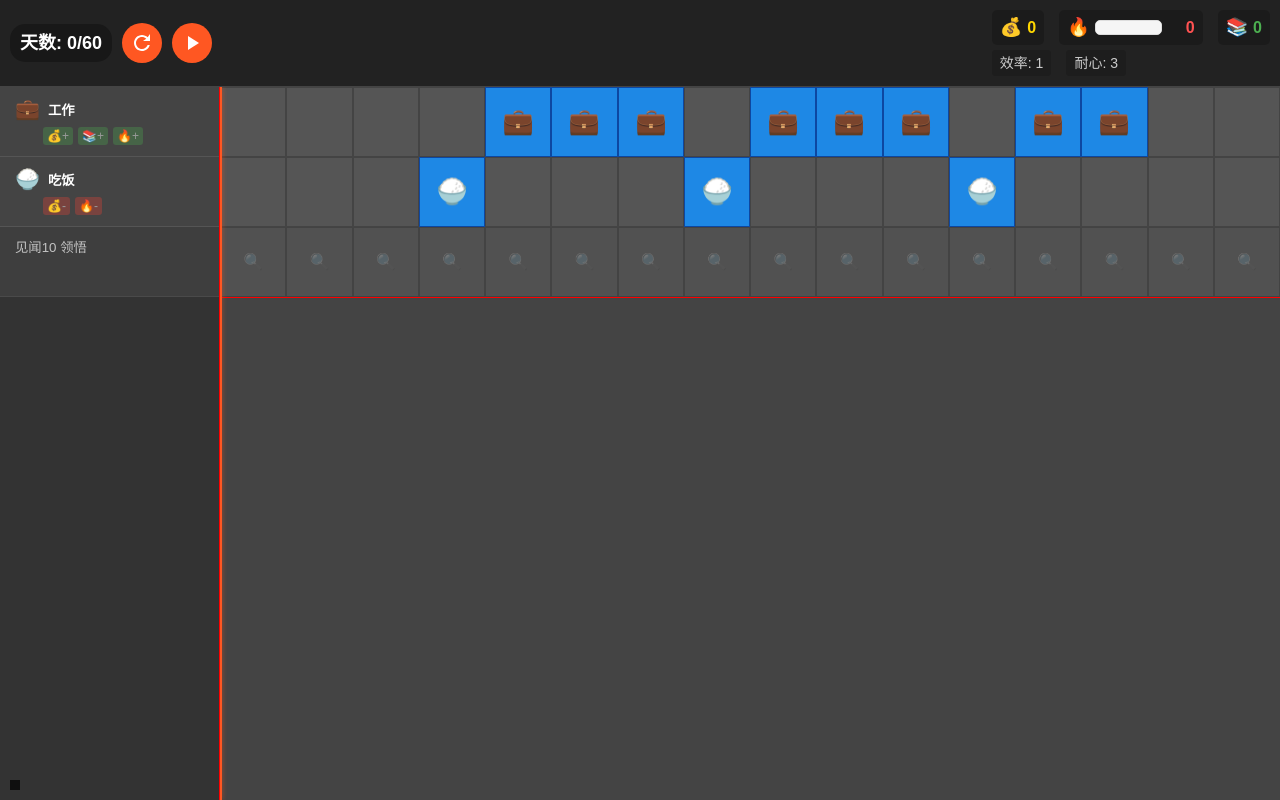
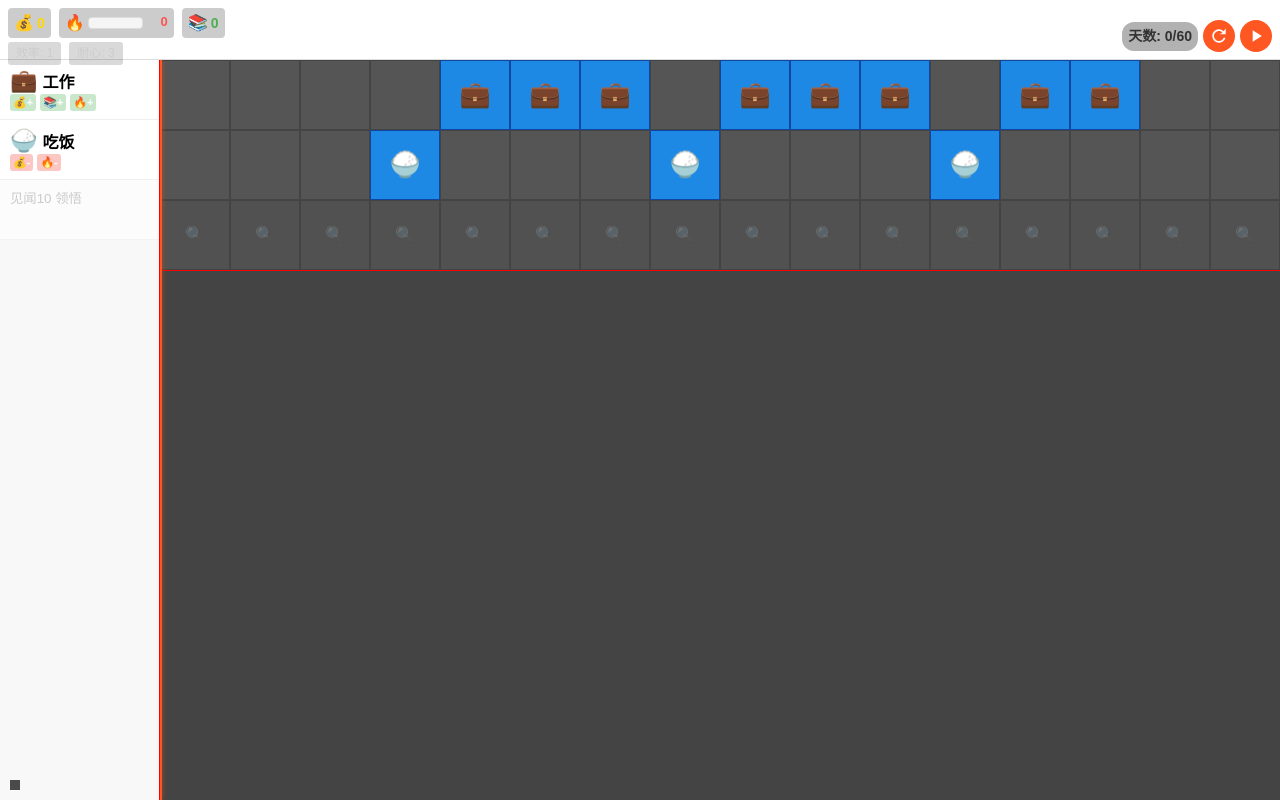
Before and after one commit to Drodd/lifeRythm, a plain HTML site: page index.html in a window 1280 px wide. Drawn offline with Linux system fonts and the light colour scheme.

Commit message:
Add files via upload

```diff
--- a/styles.css
+++ b/styles.css
@@ -25,40 +25,46 @@ body {
 
 /* 顶部样式 */
 .header {
-    background-color: #222;
-    color: white;
-    padding: 10px;
-    border-bottom: 1px solid #444;
+    display: flex;
+    flex-direction: column;
+    padding: 8px;
+    background-color: #fff;
+    border-bottom: 1px solid #ddd;
     z-index: 100;
     flex-shrink: 0;
+    height: 60px;
+    box-sizing: border-box;
 }
 
 .header-top-row {
     display: flex;
-    justify-content: space-between;
+    justify-content: space-between; /* 分散对齐 */
     align-items: center;
+    margin-bottom: 5px;
 }
 
 .left-controls {
+    order: 2; /* 调整顺序，放到右边 */
     display: flex;
     align-items: center;
-    gap: 10px;
+    gap: 5px;
 }
 
 .counter {
-    font-size: 18px;
+    font-size: 14px; /* 减小字体 */
     font-weight: bold;
     background: rgba(0, 0, 0, 0.3);
-    padding: 5px 10px;
-    border-radius: 15px;
+    padding: 3px 6px; /* 缩小内边距 */
+    border-radius: 12px;
+    white-space: nowrap; /* 防止文字换行 */
 }
 
 .control-button {
     background-color: #ff5722;
     border: none;
     border-radius: 50%;
-    width: 40px;
-    height: 40px;
+    width: 32px; /* 缩小按钮 */
+    height: 32px; /* 缩小按钮 */
     display: flex;
     justify-content: center;
     align-items: center;
@@ -68,6 +74,8 @@ body {
 
 .control-button svg {
     fill: white;
+    width: 20px; /* 缩小图标 */
+    height: 20px; /* 缩小图标 */
 }
 
 .control-button:hover {
@@ -76,39 +84,40 @@ body {
 }
 
 #statsContainer {
-    flex: 1;
+    order: 1; /* 调整顺序，放到左边 */
     display: flex;
-    justify-content: flex-end;
+    gap: 10px;
 }
 
 /* 状态显示样式 */
 .stats-rows {
     display: flex;
     flex-direction: column;
-    gap: 5px;
-    margin-left: auto;
+    gap: 4px; /* 减小间距 */
+    margin-left: 0; /* 取消右对齐 */
 }
 
 .primary-stats {
     display: flex;
-    gap: 15px;
+    gap: 8px; /* 减小间距 */
 }
 
 .secondary-stats {
     display: flex;
-    gap: 15px;
-    font-size: 14px;
+    gap: 8px; /* 减小间距 */
+    font-size: 12px; /* 减小字体 */
     color: #ccc;
 }
 
 .primary-stat {
     display: flex;
     align-items: center;
-    gap: 5px;
+    gap: 3px; /* 减小间距 */
     font-weight: bold;
     background: rgba(0, 0, 0, 0.2);
-    padding: 3px 8px;
-    border-radius: 5px;
+    padding: 2px 6px; /* 缩小内边距 */
+    border-radius: 4px;
+    font-size: 14px; /* 减小字体 */
 }
 
 .money-stat {
@@ -130,21 +139,21 @@ body {
 }
 
 .stat-icon {
-    font-size: 18px;
+    font-size: 16px; /* 减小图标 */
 }
 
 /* 进度条样式 */
 .progress-container {
     display: flex;
     align-items: center;
-    width: 100px;
-    gap: 5px;
+    width: 80px; /* 减小宽度 */
+    gap: 3px;
 }
 
 .progress-container progress {
     flex-grow: 1;
-    height: 15px;
-    border-radius: 5px;
+    height: 12px; /* 减小高度 */
+    border-radius: 4px;
     background-color: #f5f5f5;
     border: 1px solid #ddd;
 }
@@ -168,11 +177,12 @@ body {
 }
 
 .progress-text {
-    margin-left: 8px;
+    margin-left: 4px;
     font-weight: bold;
     color: #ff5252;
-    min-width: 20px;
+    min-width: 18px;
     text-align: right;
+    font-size: 13px; /* 减小字体 */
 }
 
 /* 主内容区域 */
@@ -186,33 +196,33 @@ body {
 
 /* 轨道列表样式 */
 .track-list {
-    width: 220px;
-    min-width: 150px;
+    width: 160px; /* 压缩宽度 */
+    min-width: 120px;
     height: 100%;
+    overflow-y: auto;
+    background-color: #f8f8f8;
+    box-sizing: border-box;
     display: flex;
     flex-direction: column;
-    background-color: #333;
-    overflow-y: auto;
-    border-right: 1px solid #444;
-    flex-shrink: 0;
-    padding: 0; /* 确保没有内边距 */
+    gap: 0;
+    border-right: 1px solid #ddd;
+    padding-bottom: 2px;
 }
 
 .track-button {
+    padding: 8px 10px; /* 减小内边距 */
+    background-color: #fff;
+    border: none;
+    border-bottom: 1px solid #f0f0f0;
+    text-align: left;
+    cursor: pointer;
+    min-height: 60px;
+    height: 60px;
     display: flex;
     flex-direction: column;
-    padding: 10px 15px;
-    height: 70px;
-    min-height: 70px; /* 确保与网格单元格高度一致 */
-    background-color: #444;
-    border: none;
-    border-bottom: 1px solid #555;
-    color: white;
-    cursor: pointer;
-    text-align: left;
-    transition: background-color 0.2s;
-    position: relative;
-    box-sizing: border-box; /* 确保高度计算包括边框 */
+    justify-content: space-between;
+    transition: background-color 0.3s;
+    box-sizing: border-box;
 }
 
 .track-button:hover {
@@ -228,34 +238,44 @@ body {
 .action-header {
     display: flex;
     align-items: center;
-    margin-bottom: 6px;
+    width: 100%;
 }
 
 .action-emoji {
-    font-size: 20px;
-    margin-right: 8px;
+    font-size: 22px; /* 放大表情符号 */
+    margin-right: 5px;
+    min-width: 24px;
+    text-align: center;
 }
 
 .action-name {
+    font-size: 16px; /* 放大行为名称 */
+    font-weight: bold;
     flex: 1;
-    font-weight: bold;
+    white-space: nowrap;
+    overflow: hidden;
+    text-overflow: ellipsis;
 }
 
-/* 行动按钮中的效果说明 */
 .action-effect {
     display: flex;
-    gap: 5px;
-    font-size: 0.8rem;
-    color: #999;
-    font-weight: normal;
-    margin-left: 28px;
-    white-space: nowrap;
+    align-items: center;
+    gap: 4px; /* 减小图标间距 */
+    font-size: 12px;
+    color: #666;
+    margin-left: 0; /* 去掉左边缩进 */
 }
 
 .effect-icon {
-    font-size: 12px;
-    padding: 2px 4px;
+    display: inline-flex;
+    align-items: center;
+    justify-content: center;
+    min-width: 20px;
+    padding: 2px 3px;
     border-radius: 3px;
+    font-size: 11px; /* 稍微减小图标字体 */
+    font-weight: bold;
+    color: white;
 }
 
 .positive-effect {
@@ -401,6 +421,89 @@ body {
         gap: 0; /* 确保横屏模式下无间距 */
         padding: 0;
         margin: 0;
+    }
+}
+
+/* 媒体查询 - 竖屏布局 */
+@media (max-width: 480px), (orientation: portrait) {
+    /* 顶栏竖屏样式 */
+    .header {
+        padding: 5px;
+    }
+
+    .header-top-row {
+        margin-bottom: 2px;
+    }
+
+    .left-controls {
+        gap: 3px;
+    }
+
+    #statsContainer {
+        gap: 5px;
+    }
+
+    .control-button {
+        width: 28px;
+        height: 28px;
+    }
+
+    .control-button svg {
+        width: 16px;
+        height: 16px;
+    }
+
+    .primary-stat {
+        padding: 2px 4px;
+        font-size: 12px;
+    }
+
+    .stat-icon {
+        font-size: 14px;
+    }
+
+    .secondary-stats {
+        font-size: 10px;
+    }
+
+    /* 更加压缩左侧列表 */
+    .track-list {
+        width: 140px;
+    }
+
+    .track-button {
+        padding: 6px 8px;
+        min-height: 58px;
+        height: 58px;
+    }
+
+    .action-emoji {
+        font-size: 20px;
+        margin-right: 4px;
+    }
+
+    .action-name {
+        font-size: 14px;
+    }
+
+    .action-effect {
+        gap: 3px;
+    }
+
+    .effect-icon {
+        padding: 1px 2px;
+        min-width: 18px;
+        font-size: 10px;
+    }
+
+    /* 优化网格单元格在竖屏上的显示 */
+    .grid-cell, .placeholder-cell {
+        height: 58px;
+        min-height: 58px;
+    }
+
+    .action-emoji-cell {
+        font-size: 20px;
     }
 }
 
```
